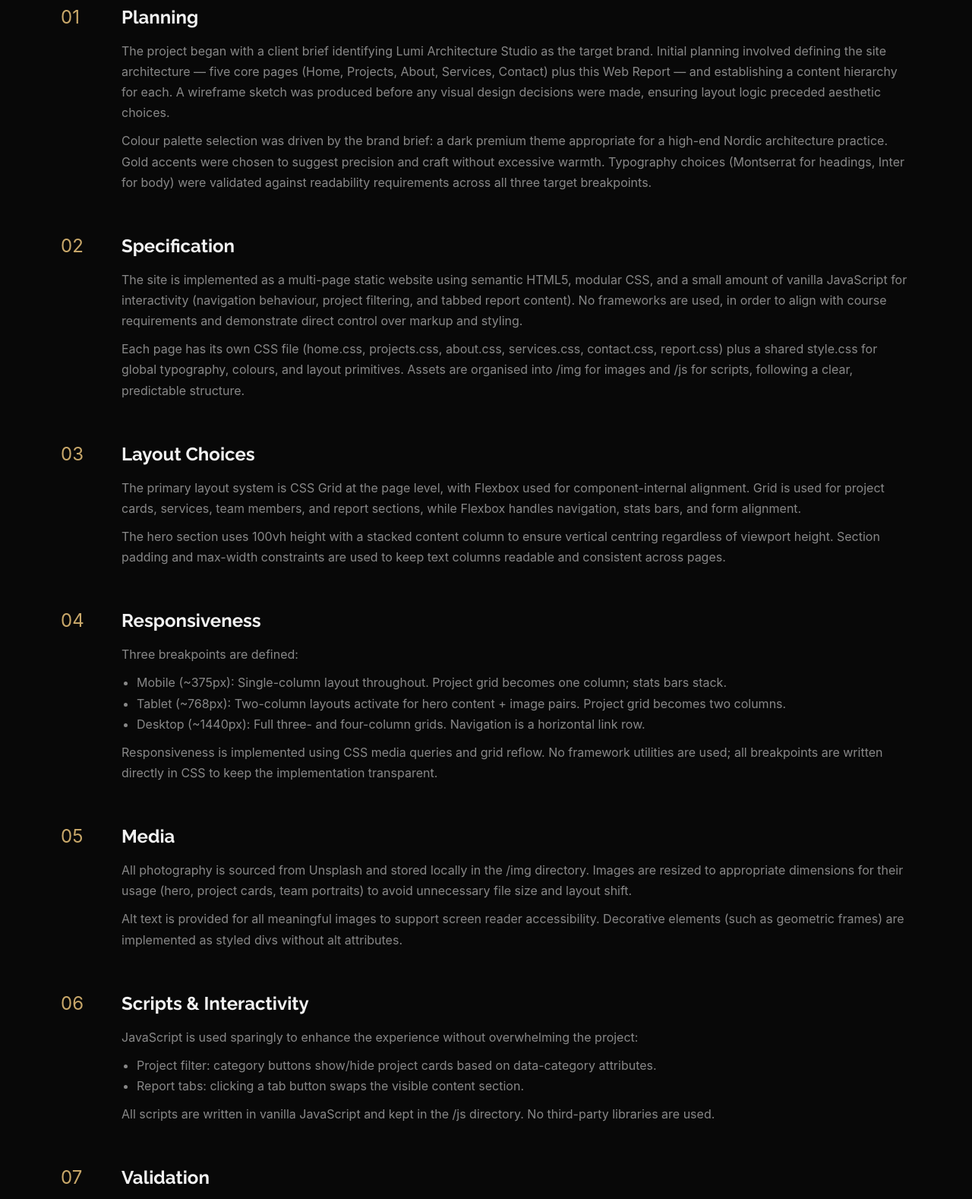
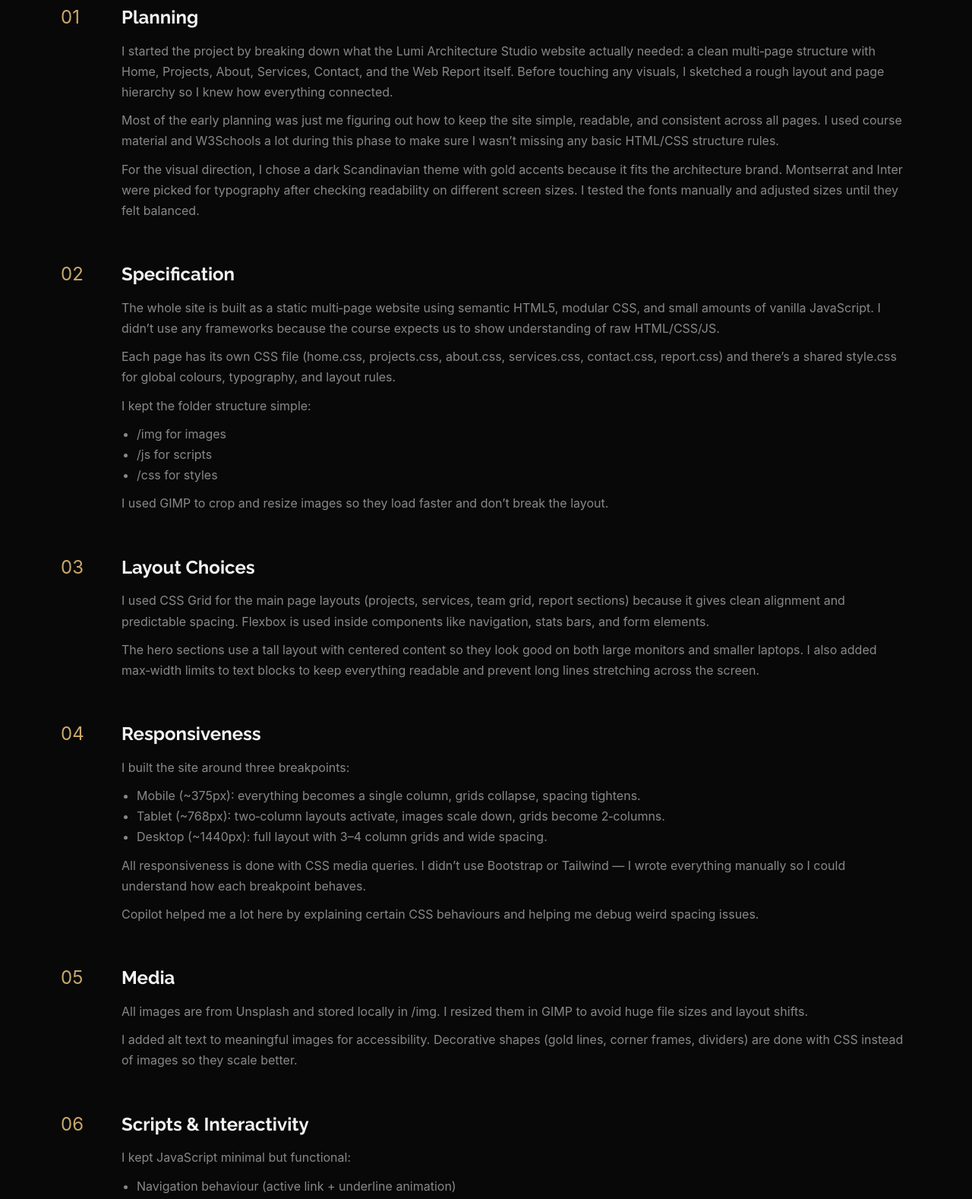
Before and after one commit to Adriann220377/lumi-web-development-project-2026, a plain HTML site: page report.html in a window 1280 px wide. Shown: the part 758-2336 px from the top of the page at 76% size. Drawn offline with Linux system fonts and the light colour scheme.

Commit message:
Completed web-report

```diff
--- a/report.html
+++ b/report.html
@@ -72,17 +72,18 @@
       <div>
         <h2>Planning</h2>
         <p>
-          The project began with a client brief identifying Lumi Architecture Studio as the target brand.
-          Initial planning involved defining the site architecture — five core pages (Home, Projects, About,
-          Services, Contact) plus this Web Report — and establishing a content hierarchy for each.
-          A wireframe sketch was produced before any visual design decisions were made, ensuring layout logic
-          preceded aesthetic choices.
+          I started the project by breaking down what the Lumi Architecture Studio website actually needed:
+          a clean multi‑page structure with Home, Projects, About, Services, Contact, and the Web Report itself.
+          Before touching any visuals, I sketched a rough layout and page hierarchy so I knew how everything connected.
         </p>
         <p>
-          Colour palette selection was driven by the brand brief: a dark premium theme appropriate for a
-          high-end Nordic architecture practice. Gold accents were chosen to suggest precision and craft
-          without excessive warmth. Typography choices (Montserrat for headings, Inter for body) were validated
-          against readability requirements across all three target breakpoints.
+          Most of the early planning was just me figuring out how to keep the site simple, readable,
+          and consistent across all pages. I used course material and W3Schools a lot during this phase to make sure
+          I wasn’t missing any basic HTML/CSS structure rules.
+        <p>
+          For the visual direction, I chose a dark Scandinavian theme with gold accents because it fits the architecture brand.
+          Montserrat and Inter were picked for typography after checking readability on different screen sizes.
+          I tested the fonts manually and adjusted sizes until they felt balanced.
         </p>
       </div>
     </article>
@@ -92,15 +93,24 @@
       <div>
         <h2>Specification</h2>
         <p>
-          The site is implemented as a multi-page static website using semantic HTML5, modular CSS, and a small
-          amount of vanilla JavaScript for interactivity (navigation behaviour, project filtering, and tabbed
-          report content). No frameworks are used, in order to align with course requirements and demonstrate
-          direct control over markup and styling.
+          The whole site is built as a static multi‑page website using semantic HTML5, modular CSS,
+          and small amounts of vanilla JavaScript. I didn’t use any frameworks because the course expects us to
+          show understanding of raw HTML/CSS/JS.
         </p>
         <p>
           Each page has its own CSS file (home.css, projects.css, about.css, services.css, contact.css, report.css)
-          plus a shared style.css for global typography, colours, and layout primitives. Assets are organised into
-          /img for images and /js for scripts, following a clear, predictable structure.
+          and there’s a shared style.css for global colours, typography, and layout rules.
+        </p>
+        <p>
+          I kept the folder structure simple:
+        </p>
+        <ul>
+          <li>/img for images</li>
+          <li>/js for scripts</li>
+          <li>/css for styles</li>
+        </ul>
+        <p>
+          I used GIMP to crop and resize images so they load faster and don’t break the layout.
         </p>
       </div>
     </article>
@@ -110,14 +120,14 @@
       <div>
         <h2>Layout Choices</h2>
         <p>
-          The primary layout system is CSS Grid at the page level, with Flexbox used for component-internal
-          alignment. Grid is used for project cards, services, team members, and report sections, while Flexbox
-          handles navigation, stats bars, and form alignment.
+          I used CSS Grid for the main page layouts (projects, services, team grid, report sections)
+          because it gives clean alignment and predictable spacing. Flexbox is used inside components like
+          navigation, stats bars, and form elements.
         </p>
         <p>
-          The hero section uses 100vh height with a stacked content column to ensure vertical centring regardless
-          of viewport height. Section padding and max-width constraints are used to keep text columns readable
-          and consistent across pages.
+          The hero sections use a tall layout with centered content so they look good on both large
+          monitors and smaller laptops. I also added max‑width limits to text blocks to keep everything
+          readable and prevent long lines stretching across the screen.
         </p>
       </div>
     </article>
@@ -127,16 +137,20 @@
       <div>
         <h2>Responsiveness</h2>
         <p>
-          Three breakpoints are defined:
+          I built the site around three breakpoints:
         </p>
         <ul>
-          <li>Mobile (~375px): Single-column layout throughout. Project grid becomes one column; stats bars stack.</li>
-          <li>Tablet (~768px): Two-column layouts activate for hero content + image pairs. Project grid becomes two columns.</li>
-          <li>Desktop (~1440px): Full three- and four-column grids. Navigation is a horizontal link row.</li>
+          <li>Mobile (~375px): everything becomes a single column, grids collapse, spacing tightens.</li>
+          <li>Tablet (~768px): two‑column layouts activate, images scale down, grids become 2‑columns.</li>
+          <li>Desktop (~1440px): full layout with 3–4 column grids and wide spacing.</li>
         </ul>
         <p>
-          Responsiveness is implemented using CSS media queries and grid reflow. No framework utilities are used;
-          all breakpoints are written directly in CSS to keep the implementation transparent.
+          All responsiveness is done with CSS media queries.
+          I didn’t use Bootstrap or Tailwind — I wrote everything manually so I
+          could understand how each breakpoint behaves.
+        </p>
+        <p>
+          Copilot helped me a lot here by explaining certain CSS behaviours and helping me debug weird spacing issues.
         </p>
       </div>
     </article>
@@ -146,13 +160,13 @@
       <div>
         <h2>Media</h2>
         <p>
-          All photography is sourced from Unsplash and stored locally in the /img directory. Images are resized
-          to appropriate dimensions for their usage (hero, project cards, team portraits) to avoid unnecessary
-          file size and layout shift.
+          All images are from Unsplash and stored locally in /img.
+          I resized them in GIMP to avoid huge file sizes and layout shifts.
         </p>
         <p>
-          Alt text is provided for all meaningful images to support screen reader accessibility. Decorative
-          elements (such as geometric frames) are implemented as styled divs without alt attributes.
+          I added alt text to meaningful images for accessibility.
+          Decorative shapes (gold lines, corner frames, dividers) are done
+          with CSS instead of images so they scale better.
         </p>
       </div>
     </article>
@@ -162,15 +176,20 @@
       <div>
         <h2>Scripts & Interactivity</h2>
         <p>
-          JavaScript is used sparingly to enhance the experience without overwhelming the project:
+          I kept JavaScript minimal but functional:
         </p>
         <ul>
-          <li>Project filter: category buttons show/hide project cards based on data-category attributes.</li>
-          <li>Report tabs: clicking a tab button swaps the visible content section.</li>
+          <li>Navigation behaviour (active link + underline animation)</li>
+          <li>Project filtering using data attributes</li>
+          <li>Tab switching inside the Web Report</li>
         </ul>
         <p>
-          All scripts are written in vanilla JavaScript and kept in the /js directory. No third-party libraries
-          are used.
+          Everything is written in vanilla JS.
+          Copilot helped me write cleaner functions and fix a few bugs.
+          Claude was used once or twice when I needed debugging help for layout issues.
+        </p>
+        <p>
+          No external libraries were used.
         </p>
       </div>
     </article>
@@ -180,12 +199,19 @@
       <div>
         <h2>Validation</h2>
         <p>
-          HTML structure follows semantic conventions: landmark elements (nav, main, section, footer), a single
-          H1 per page, and H2/H3 used for section and sub-section titles. Forms use labels paired with inputs.
+          I followed semantic HTML rules:
         </p>
+        <ul>
+          <li>One H1 per page</li>
+          <li>Sections grouped logically</li>
+          <li>Labels connected to form inputs</li>
+          <li>Navigation uses proper nav element</li>
+        </ul>
         <p>
-          Colour contrast was checked against WCAG 2.1 AA requirements for the dark theme. Body text, white text,
-          and gold accents all meet or exceed AA contrast ratios against the charcoal background.
+          I checked colour contrast manually and with online
+          tools to make sure the dark theme still meets accessibility
+          standards. The gold, white, and muted grey colours all pass
+          WCAG AA contrast requirements.
         </p>
       </div>
     </article>
@@ -195,14 +221,19 @@
       <div>
         <h2>Reflection</h2>
         <p>
-          The decision to build Lumi as a multi-page static site rather than a single-page app kept the project
-          aligned with course expectations and made the structure easier to understand. Navigation is simple and
-          predictable, and each page has a clear purpose.
+          Building Lumi as a multi‑page static site made everything easier to
+          understand and maintain. Each page has a clear purpose,
+          and navigation feels simple and predictable.
         </p>
         <p>
-          If the project were extended, future enhancements could include scroll-triggered animations, a richer
-          project detail view with image galleries, and a more advanced map integration using a JavaScript
-          library such as Leaflet with OpenStreetMap tiles.
+          The biggest challenge was responsiveness — especially making the About page and
+          Web Report look good on mobile — but using Copilot, W3Schools,
+          and course material helped me solve those issues step by step.
+        </p>
+        <p>
+          If I continued the project, I’d add animations, a proper project detail
+          page with galleries, and maybe a more advanced map integration using
+          Leaflet or similar libraries.
         </p>
       </div>
     </article>
```
